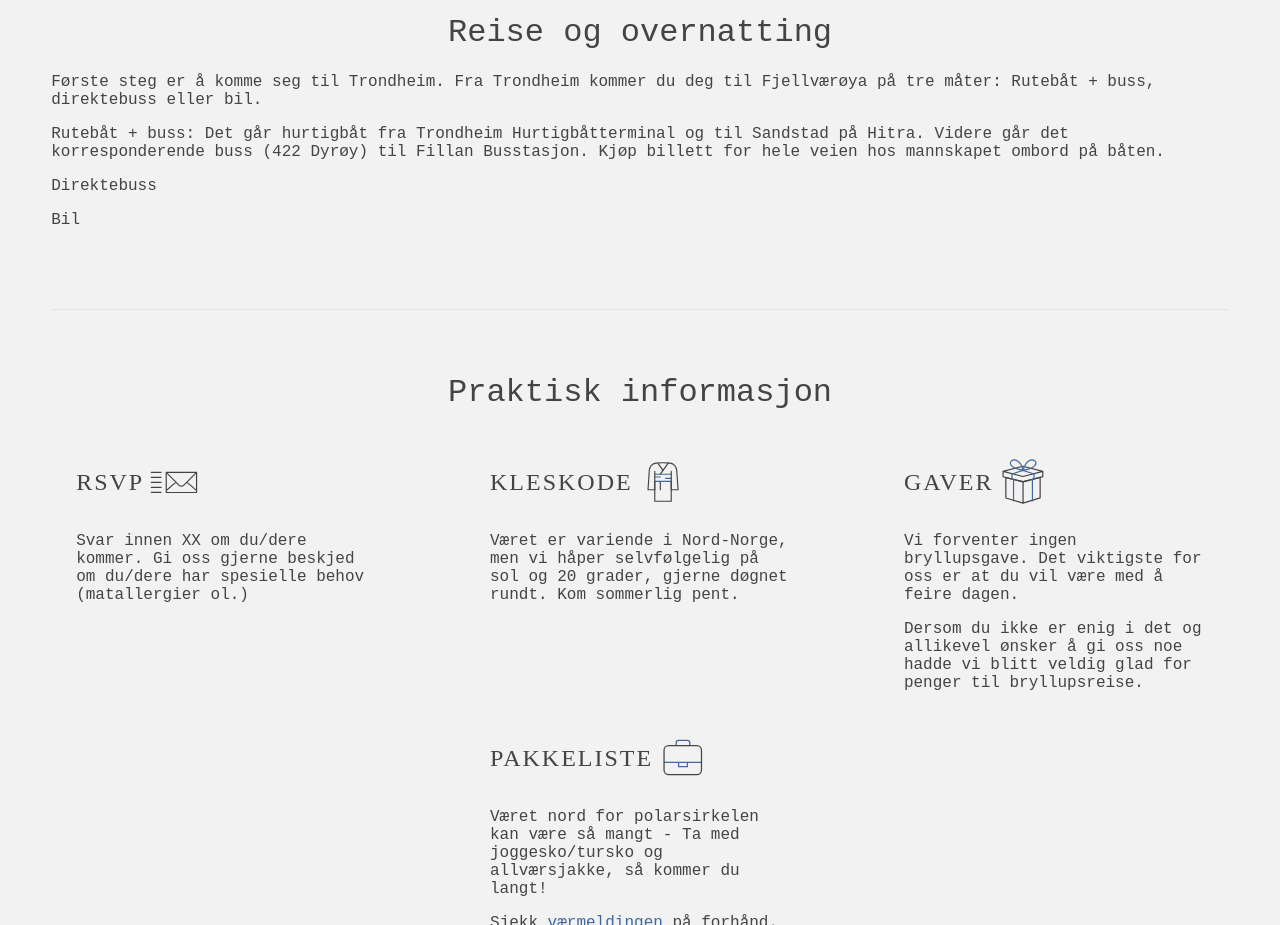
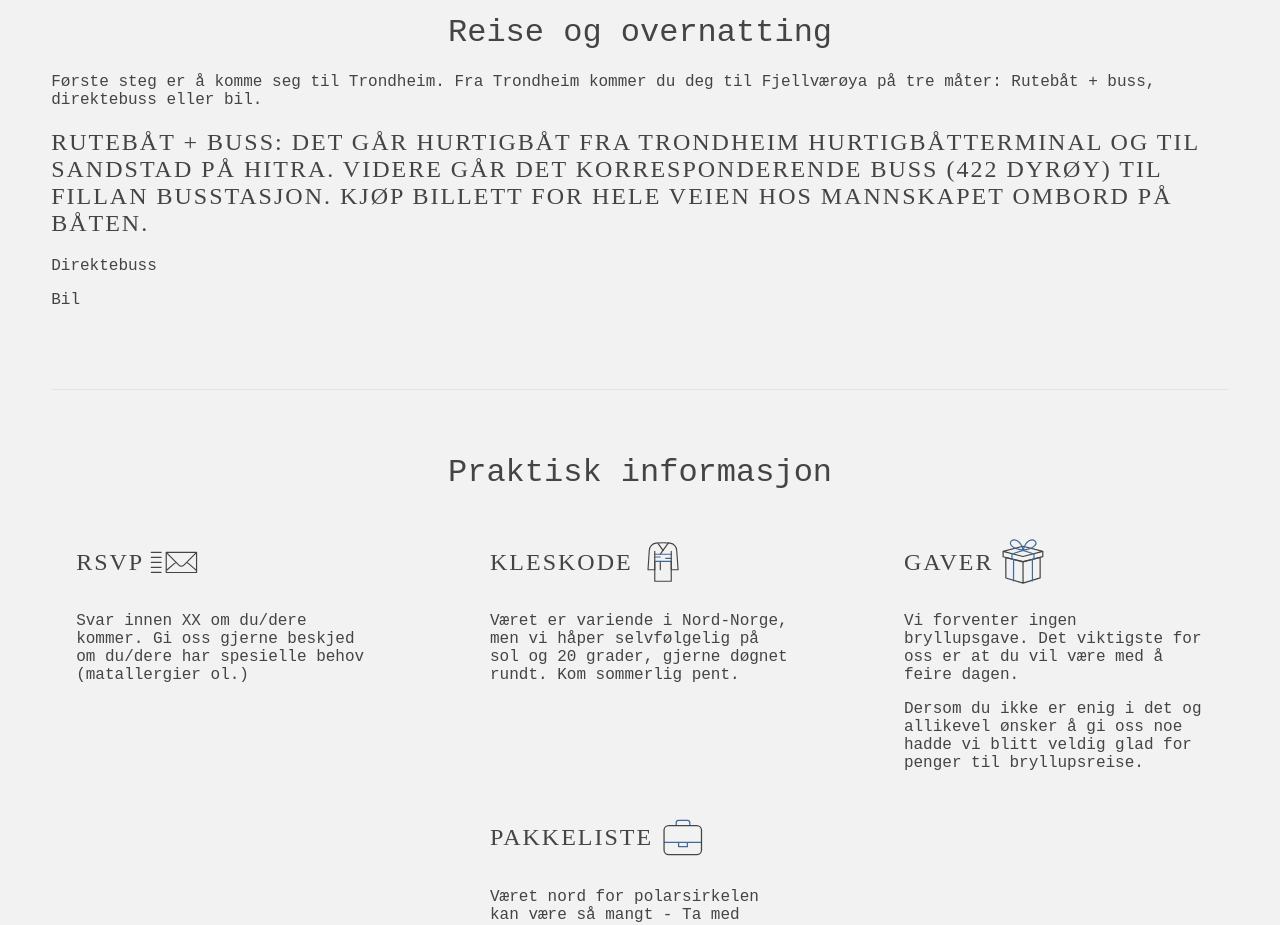
Before and after one commit to melhoos/gudrunogsimon1, a React (Create React App) app: page / in a window 1280 px wide. Shown: the part 820-1745 px from the top of the page. Built offline with nearby package versions, Linux system fonts and the light colour scheme.

Commit message:
Update travel.tsx

```diff
--- a/src/components/travel.tsx
+++ b/src/components/travel.tsx
@@ -9,7 +9,9 @@ const Travel = (): JSX.Element => {
       </h1>
       <Text value={'tavel_from_trondheim'} />
       <p>
+        <h2>
         <Text value={'tavel_from_trondheim_2'} />
+        </h2>
       </p>
       <p>
         <Text value={'tavel_from_trondheim_3'} />
```
